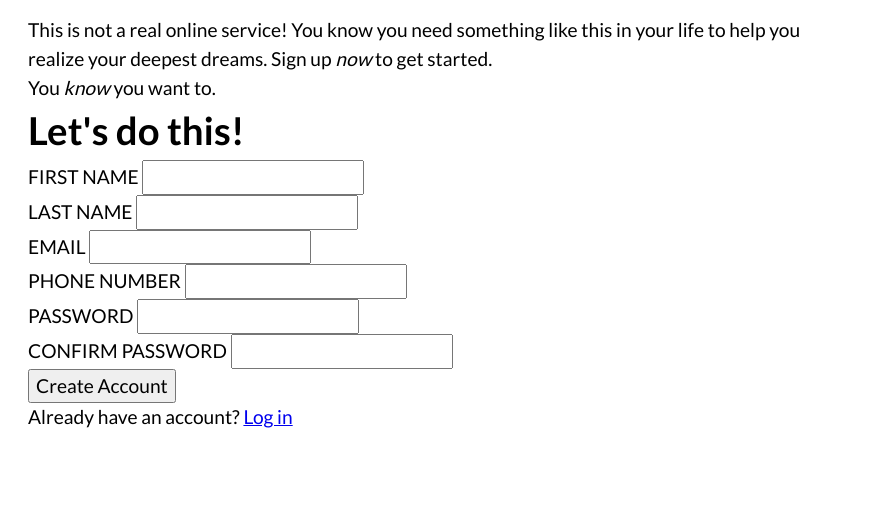
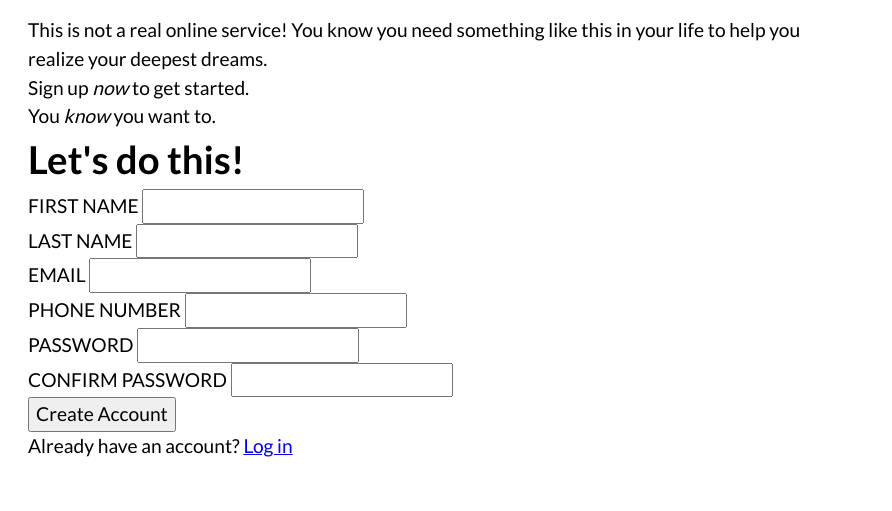
Before and after one commit to guptadheerajj/sign-up-form, a plain HTML site: page index.html in a window 1280 px wide. Shown: the top 511 px of the page, 388-1280 px from the left. Drawn offline with Linux system fonts and the light colour scheme.

Commit message:
fix: restructure form html, group related elements

```diff
--- a/index.html
+++ b/index.html
@@ -24,43 +24,51 @@
 	<div class="main-section">
 		<p class="app-description">
 			This is not a real online service! You know you need something like this in your life to help you realize
-			your deepest dreams. Sign up <i>now</i> to get started.
+			your deepest dreams.
 		</p>
+		<p>Sign up <i>now</i> to get started.</p>
 		<p>You <i>know</i> you want to.</p>
 
 		<form action="" method="get" class="form-container">
 			<div class="form-inputs">
 				<h1>Let's do this!</h1>
-				<p class="form-row">
+				<div class="form-row">
+					<div class="form-group">
 						<label for="first-name">FIRST NAME</label>
 						<input type="text" name="first-name" id="first-name">
-				</p>
-				<p class="form-row">
+					</div>
+
+					<div class="form-group">
 						<label for="last-name">LAST NAME</label>
 						<input type="text" name="last-name" id="last-name">
-				</p>
-				<p class="form-row">
+					</div>
+				</div>
+
+				<div class="form-row">
+					<div class="form-group">
 						<label for="email">EMAIL</label>
 						<input type="email" name="email" id="email">
-				</p>
-				<p class="form-row">
+					</div>
+					<div class="form-group">
 						<label for="phone-no">PHONE NUMBER</label>
 						<input type="tel" name="phone-no" id="phone-no">
-				</p>
-				<p class="form-row">
+					</div>
+				</div>
+
+				<div class="form-row">
+					<div class="form-group">
 						<label for="pwd">PASSWORD</label>
 						<input type="password" name="pwd" id="pwd">
-				</p>
-				<p class="form-row">
+					</div>
+					<div class="form-group">
 						<label for="cfrm-pwd">CONFIRM PASSWORD</label>
 						<input type="password" name="cfrm-pwd" id="cfrm-pwd">
 					</div>
-			<div class="form-links">
+				</div>
+			</div>
 			<button type="submit">Create Account</button>
-				<p>Already have an account? <a href="#">Log in</a></p>
-			</div>
-			</p>
 		</form>
+		<div>Already have an account? <a href="#">Log in</a></div>
 	</div>
 </body>
 
```
Lines whose indentation alone changed are shown as unchanged.
